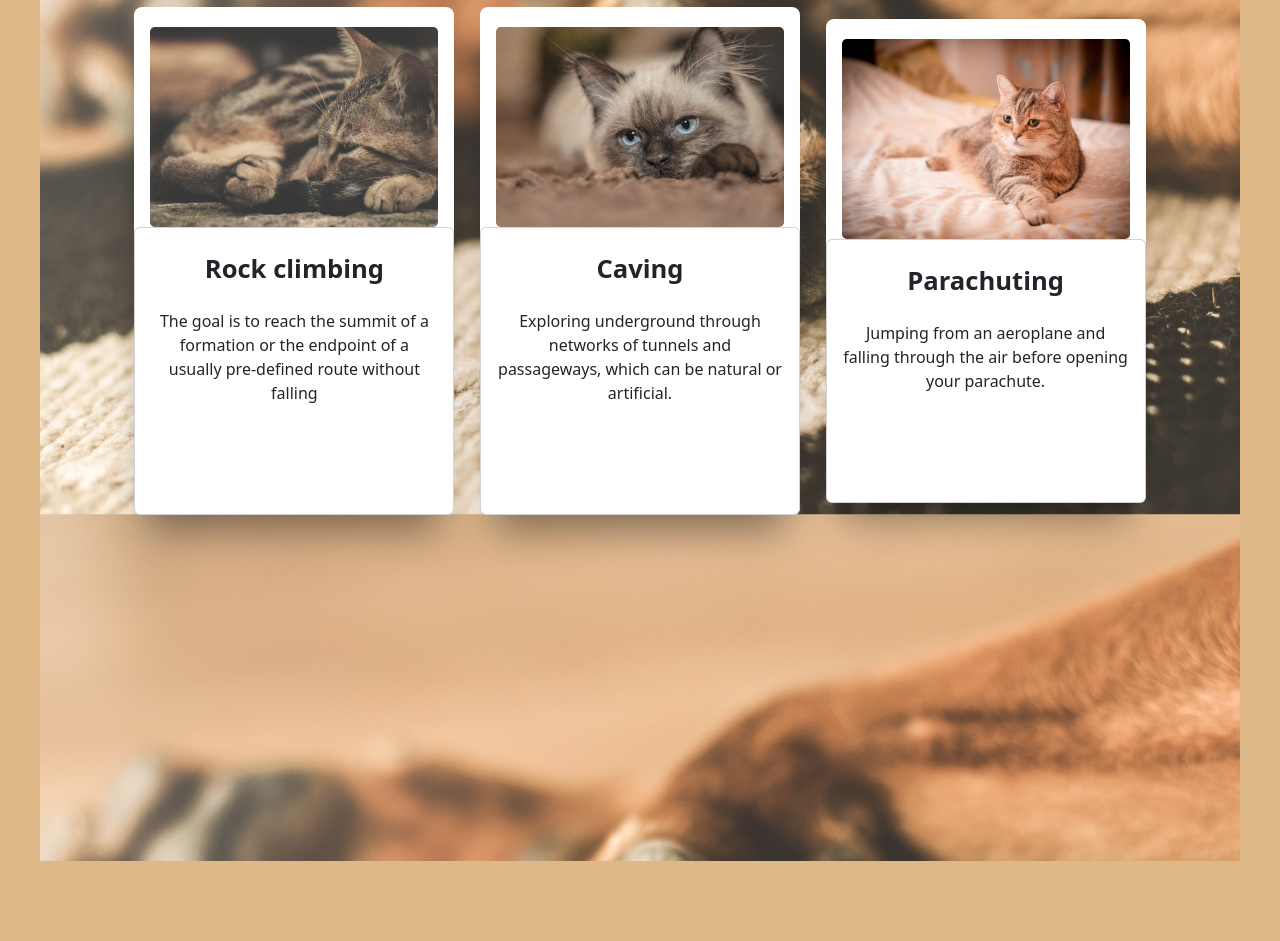
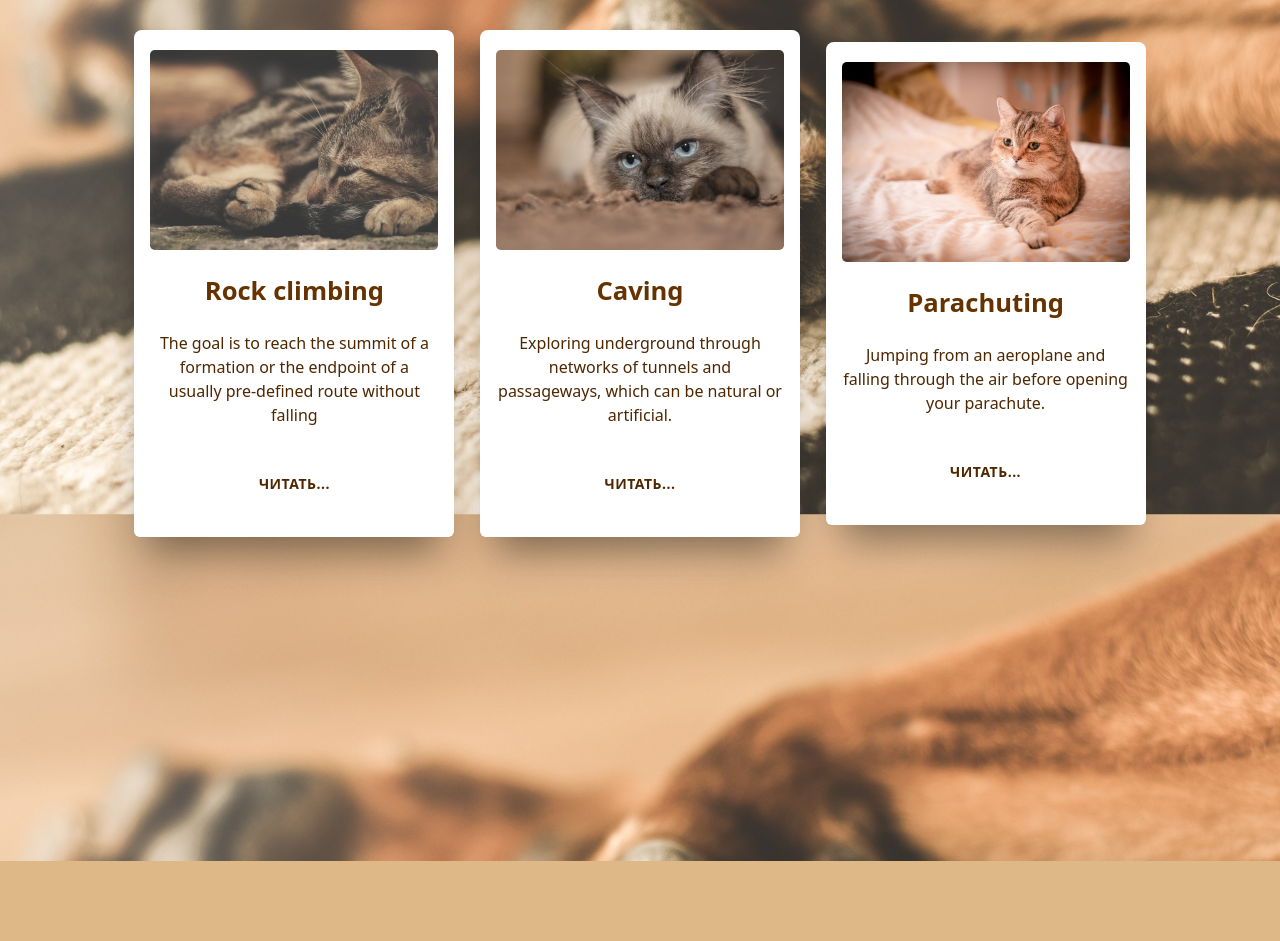
Before and after one commit to AleksVZ/MyPets, a plain HTML site: page index.html in a window 1280 px wide. Shown: the part 1859-2800 px from the top of the page. Drawn offline with nearby package versions, Linux system fonts and the light colour scheme.

Commit message:
add correct mainPage

```diff
--- a/css/header.scss
+++ b/css/header.scss
@@ -20,7 +20,13 @@ header{
         width: 100%;
         background: $BurlyWood;
         position: relative;
-        top: -158px;
+        // top: -158px;
+        top: -26px;
+
+
+        // @media (max-width:800px) {
+        //     top: -36px;
+        //   }
       }
       .nav > .nav-header {
         display: inline;
@@ -75,8 +81,8 @@ header{
         .nav > .nav-btn {
           display: inline-block;
           position: absolute;
-          right: 0px;
-          top: 0px;
+          right: 8px;
+          top: 5px;
         }
         .nav > .nav-btn > label {
           display: inline-block;
@@ -102,7 +108,7 @@ header{
           height: 0px;
           transition: all 0.3s ease-in;
           overflow-y: hidden;
-          top: 65px;
+          top: 59px;
           left: 0px;
           margin-left: -15px;
           font-size: 28px;
--- a/css/main_page.scss
+++ b/css/main_page.scss
@@ -4,7 +4,7 @@
 
 }
 
-.container {
+.container_box {
     text-align: center;
 
     width: 100%;
@@ -25,6 +25,10 @@
   .main_page_box1{
     display: flex;
     justify-content: flex-start;
+    @media (max-width:785px) {
+      justify-content: center;
+
+    }
       h1 {
         font-weight: 700;
         font-size: 95px;
@@ -32,37 +36,29 @@
         transform: rotate(-90deg);
         // align-items: flex-start;
         align-self: start;
-        // position: relative;
-        // left: -25%;
-        // padding-top: 20px;
+
       }
       p {
 
         color: white;
         font-size: 24px;
         align-self: flex-start;
+        position: relative;
+        right: -10%;
+
+        @media (max-width:900px) {
+          right: 0%;
+        }
+
+        @media (max-width:785px) {
+          margin-top: 100px;
+        }
       }
   }
 
 
-  p {
 
-    line-height: 1.5;
-    padding: 1em;
 
-  }
-
-  a {
-    display: inline-block;
-    padding: 1em 3.5em;
-    color: white;
-    text-decoration: none;
-    text-transform: uppercase;
-    border-radius: 0.3em;
-    font-weight: 700;
-    letter-spacing: .5px;
-    font-size: .875rem;
-  }
 
   .blank,
   .other {
@@ -74,10 +70,14 @@
     margin: auto;
     display: flex;
     align-items: center;
+    @media (max-width:623px) {
+      width: 83%;
+
+      }
     p{
       text-align: justify;
-      padding: 0px;
-      color:$Brown ;
+      padding: 30px 0px;
+      color:$DarkBrown ;
       font-size: 18px;
     }
 
@@ -89,18 +89,9 @@
     background-attachment: fixed;
     height: 1200px;
     flex-wrap: wrap;
-  }
-
-  h3 {
-    font-weight: 700;
-    font-size: 1.6rem;
-    margin-top: 1em;
-  }
-
-  .card > a {
-    margin-bottom: 2em;
-  }
-
+    padding-top: 45px;
+    flex-direction: row;
+    gap: 1.6em;
     .item {
       display: flex;
       max-width: 320px;
@@ -135,7 +126,58 @@
       background-image:  url('../img/bg4.jpg');
     }
 
-  .second {
-    flex-direction: row;
-    gap: 1.6em;
+
+  .card{
+    border: 1px solid transparent;
+
+    h3 {
+      font-weight: 700;
+      font-size: 1.6rem;
+      margin-top: 1em;
+      color: $Brown;
     }
+    p{
+      box-sizing: border-box;
+      color: $DarkBrown ;
+      font-family: system-ui, -apple-system, "Segoe UI", Roboto, "Helvetica Neue", "Noto Sans", "Liberation Sans", Arial, sans-serif, "Apple Color Emoji", "Segoe UI Emoji", "Segoe UI Symbol", "Noto Color Emoji";
+      font-size: 16px;
+      font-weight: 400;
+      line-height: 24px;
+      margin-bottom: 16px;
+      margin-top: 0px;
+      overflow-wrap: break-word;
+      padding-bottom: 16px;
+      padding-left: 16px;
+      padding-right: 16px;
+      padding-top: 16px;
+      text-align: center
+    }
+
+    a {
+      display: inline-block;
+      padding: 1em 3.5em;
+      color: $DarkBrown;
+      text-decoration: none;
+      text-transform: uppercase;
+      border-radius: 0.3em;
+      font-weight: 700;
+      letter-spacing: .5px;
+      font-size: .875rem;
+      margin-bottom: 2em;
+
+      &:hover{
+        color:$BurlyWood ;
+      }
+    }
+      }
+
+
+
+
+
+
+
+
+
+
+  }
--- a/css/mixins.scss
+++ b/css/mixins.scss
@@ -12,6 +12,7 @@
 $BurlyWood: #DEB887;
 $Brown:#663300;
 $BrownLight:#996633;
+$DarkBrown:#4e2700;
 
 @mixin links{
     transform: scale(1.2, 1.2);
--- a/index.html
+++ b/index.html
@@ -13,7 +13,7 @@
 </head>
 <body>
     <header>
-        <div class="container">
+        <div class="container container_box">
           <div class="nav">
               <input type="checkbox" id="nav-check">
               <div class="nav-header">
@@ -43,7 +43,7 @@
 <!--TODO ==============          main page -->
 
         <section class="main_page">
-          <div class="container main_page_box1">
+          <div class="container container_box main_page_box1">
             <h1>MyPets</h1>
             <p>Добро пожаловать на сайт MyPets. <br>
             Сайт про домашних животных.</p>
@@ -59,7 +59,7 @@
 
           </div>
 
-          <div class="container second">
+          <div class="container_box second">
             <div class="item">
               <div class="img img-first"></div>
               <div class="card">
@@ -87,6 +87,7 @@
           </div>
 
           <div class="blank"></div>
+
 
 
 
```
Also changed, not shown: css/mixins.min.css (added), css/styles.css. Lines whose indentation alone changed are shown as unchanged.
